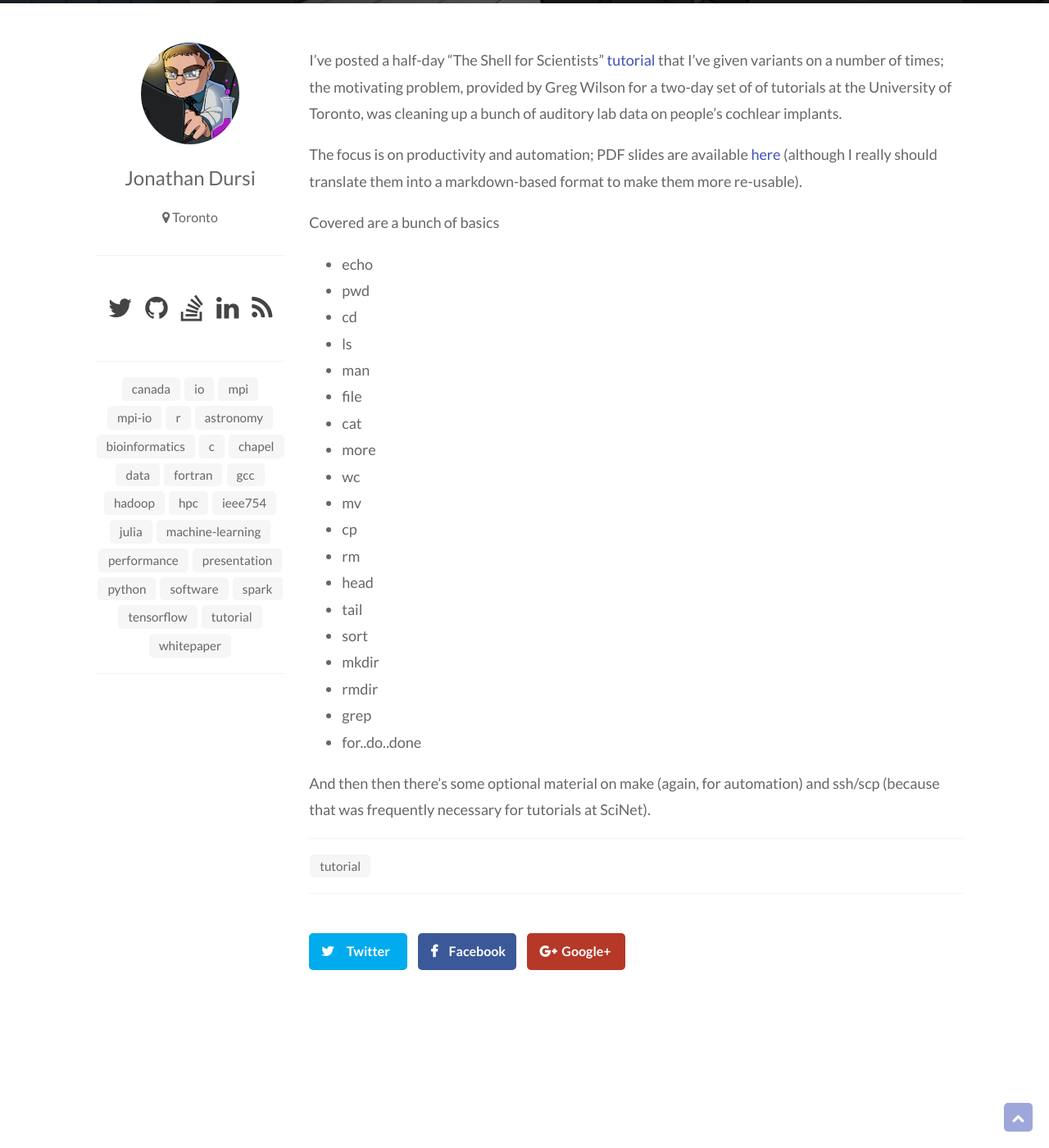
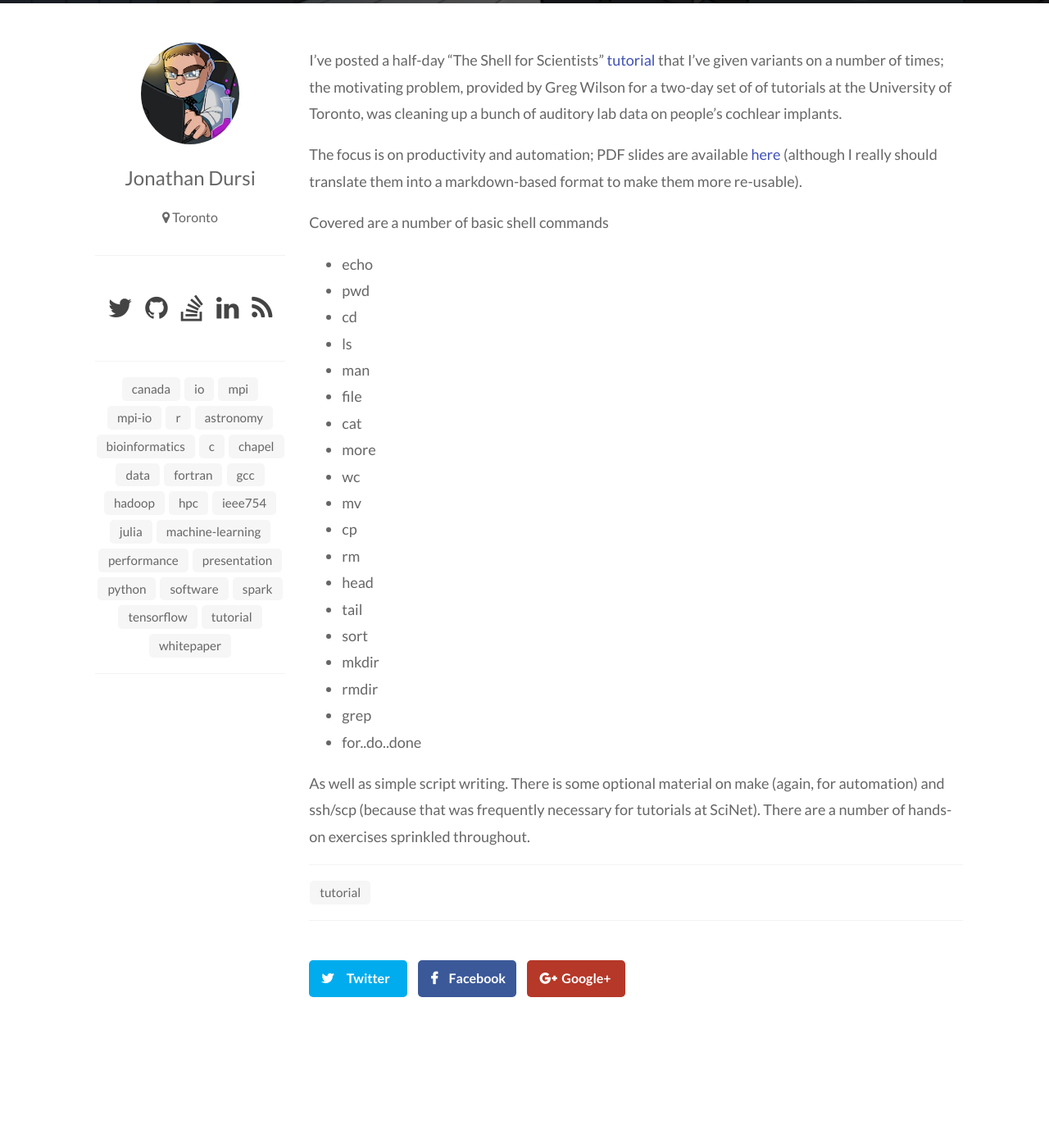
Before and after one commit to ljdursi/dursi-blog, a Jekyll site: the page built from _posts/2014-10-05-shell-for-scientists.md, in a window 1280 px wide and 1400 px high, scrolled down 410 px. Shown: the whole window at 82% size. Built offline with Jekyll 4.4.1, drawn with Linux system fonts in a browser that asks for light colours; nearby versions of some CDN libraries; comment, search, counter and statistics services are not loaded.

Commit message:
Update shell script post

```diff
--- a/_posts/2014-10-05-shell-for-scientists.md
+++ b/_posts/2014-10-05-shell-for-scientists.md
@@ -15,7 +15,7 @@ The focus is on productivity and automation; PDF slides are available
 (although I really should translate them into a markdown-based format to
 make them more re-usable).
 
-Covered are a bunch of basics
+Covered are a number of basic shell commands
 
 * echo
 * pwd
@@ -37,6 +37,7 @@ Covered are a bunch of basics
 * grep
 * for..do..done
 
-And then then there's some optional material on make (again, for
-automation) and ssh/scp (because that was frequently necessary for
-tutorials at SciNet).
+As well as simple script writing.  There is some optional material
+on make (again, for automation) and ssh/scp (because that was
+frequently necessary for tutorials at SciNet).  There are a number
+of hands-on exercises sprinkled throughout.
```
